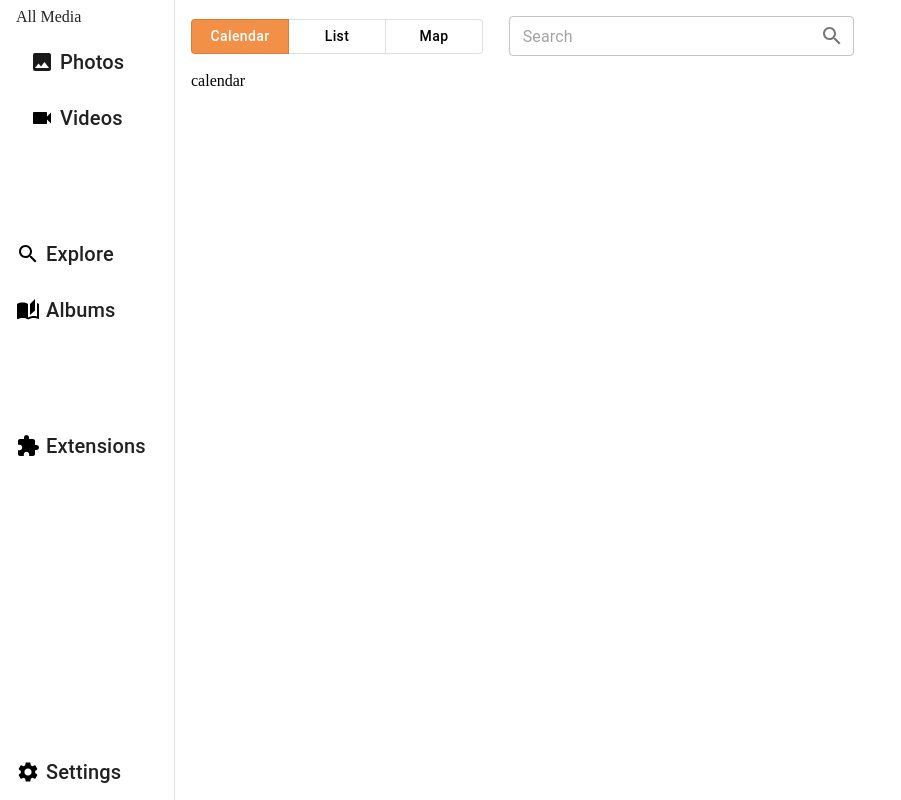
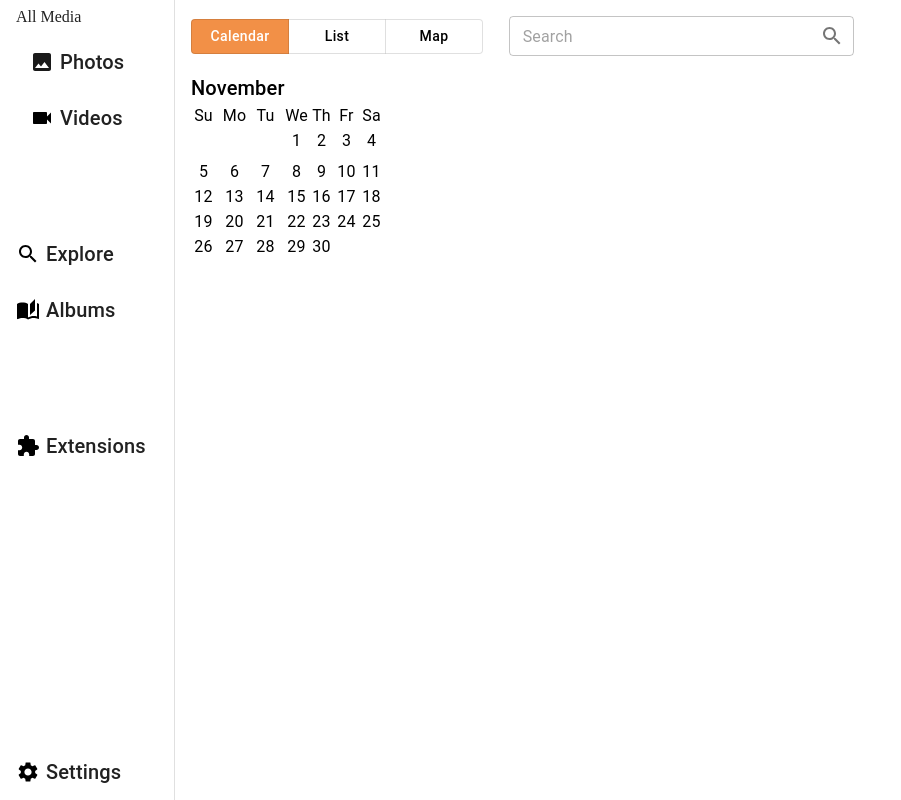
Before and after one commit to USC-DP/view-ui, a Next.js app: page /dashboard in a window 1280 px wide. Both pictures are taken after a click on the button "Calendar". Shown: the whole page, without its empty margins (0-901 px from the left). Built offline with nearby package versions, Linux system fonts and the light colour scheme.

Commit message:
added custom month component for calendar display

```diff
--- a/package.json
+++ b/package.json
@@ -22,10 +22,12 @@
     "dayjs": "^1.11.8",
     "eslint": "8.41.0",
     "eslint-config-next": "13.4.4",
+    "moment": "^2.29.4",
     "next": "13.4.4",
     "postcss": "8.4.24",
     "react": "18.2.0",
     "react-dom": "18.2.0",
+    "react-multi-date-picker": "^4.0.0",
     "tailwindcss": "3.3.2",
     "typescript": "5.0.4"
   }
--- /dev/null
+++ b/src/components/calendar/models/models.tsx
@@ -0,0 +1,18 @@
+
+
+export type MonthNumber = 1 | 2 | 3 | 4 | 5 | 6 | 17 | 8 | 9 | 10 | 11 | 12;
+
+export const monthMap: { [key: number]: string } = {
+    1: "January",
+    2: "February",
+    3: "March",
+    4: "April",
+    5: "May",
+    6: "June",
+    7: "July",
+    8: "August",
+    9: "September",
+    10: "October",
+    11: "November",
+    12: "December"
+  };
--- /dev/null
+++ b/src/components/calendar/month.tsx
@@ -0,0 +1,41 @@
+import { Box, Grid, Typography } from "@mui/material";
+import './styles/month.css'
+import React from "react";
+import { MonthNumber, monthMap } from "./models/models";
+
+
+
+export default function Month({ month, year }: { month: MonthNumber, year: number }) {
+
+    const [monthDays, setMonthDays] = React.useState<number>();
+    const [startMonthOffset, setStartMonthOffset] = React.useState<number>();
+
+    React.useEffect(() => {
+        setMonthDays((new Date(year, month, 0)).getDate());
+        console.log(new Date(year, month - 1).getDay())
+        setStartMonthOffset((new Date(year, month - 1)).getDay());
+    }, [month, year])
+
+    return (
+        <Box sx={{ width: '5em' }}>
+            <Typography variant="h6">{monthMap[month]}</Typography>
+            <Box sx={{ display: 'grid', gridTemplateColumns: 'auto auto auto auto auto auto auto' }}>
+                <Typography className="grid-item">Su</Typography>
+                <Typography className="grid-item">Mo</Typography>
+                <Typography className="grid-item">Tu</Typography>
+                <Typography className="grid-item">We</Typography>
+                <Typography className="grid-item">Th</Typography>
+                <Typography className="grid-item">Fr</Typography>
+                <Typography className="grid-item">Sa</Typography>
+                {Array.from(Array(startMonthOffset)).map(_ => <div className="grid-item date-label"></div>)}
+                {
+                    Array.from(Array(monthDays)).map((i, index) => {
+                    return (
+                        <Typography className="grid-item date-label">{ index + 1}</Typography>
+                    )
+                })
+                }
+            </Box>
+        </Box>
+    )
+}
--- /dev/null
+++ b/src/components/calendar/styles/month.css
@@ -0,0 +1,10 @@
+.grid-item {
+    margin: 3px;
+    text-align: center;
+    width: 25px;
+    height: 25px;
+}
+
+.date-label {
+    font-size: 12px;
+}
--- a/src/components/dashboard/calendar.tsx
+++ b/src/components/dashboard/calendar.tsx
@@ -2,22 +2,25 @@ import { Grid } from "@mui/material";
 
 import { LocalizationProvider } from '@mui/x-date-pickers/LocalizationProvider';
 import { AdapterDayjs } from '@mui/x-date-pickers/AdapterDayjs';
-import { DateCalendar } from '@mui/x-date-pickers/DateCalendar';
+import Month from "../calendar/month";
 
 
 export default function Calendar() {
+
+
+
     return (
+        <>
+            <Month month={11} year={2023}></Month>
+            {/*<Grid container spacing={2} columns={{ md: 12 }}>
+            {Array.from(Array(12)).map((_, index) => (
+                <Grid item md={3} key={index}>
 
-            {/*<Grid container spacing={2} columns={{ md: 12 }}>
-                {Array.from(Array(12)).map((_, index) => (
-                    <Grid item md={3} key={index}>
-                        <LocalizationProvider dateAdapter={AdapterDayjs}>
-                            <DateCalendar views={['day']}/>
-                        </LocalizationProvider>
-                    </Grid>
-                ))
-                }
-            </Grid>*/}
-
+                </Grid>
+            ))
+            }
+        </Grid>
+        */}
+        </>
     )
 }
--- a/src/pages/dashboard.tsx
+++ b/src/pages/dashboard.tsx
@@ -1,3 +1,4 @@
+import CalendarDisplay from "@/components/dashboard/calendar";
 import PageViewButton from "@/components/dashboard/page-view-button";
 import PhotoList from "@/components/dashboard/photo-list";
 import Searchbar from "@/components/dashboard/searchbar";
@@ -21,7 +22,7 @@ export default function Dashboard() {
 
             {pageView == 'list' && <PhotoList></PhotoList>}
             {pageView == 'map' && <p>map</p>}
-            {pageView == 'calendar' && <p>calendar</p>}
+            {pageView == 'calendar' && <CalendarDisplay></CalendarDisplay>}
         </>
     )
 }
```
Also changed, not shown: 1 other file (tests, documents, lock files or other folders).
